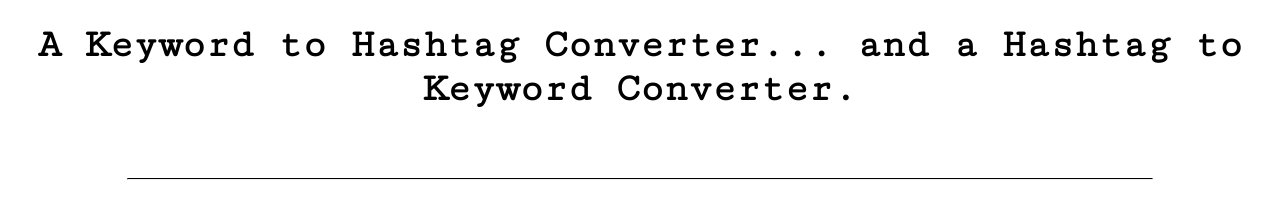
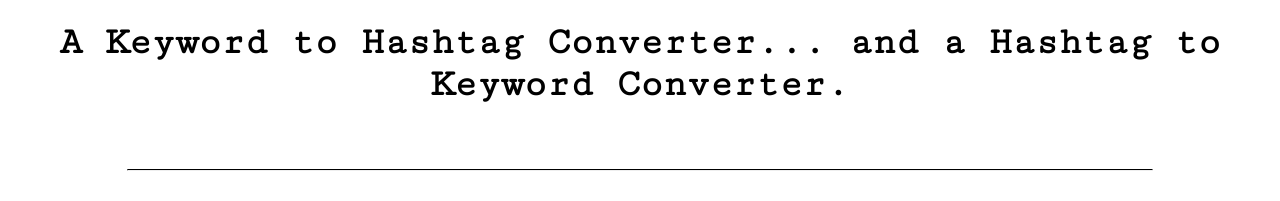
Before and after one commit to Scott-Larsen/Keyword-Hashtag, a plain HTML site: page index.html in a window 1280 px wide. Shown: the part 256-457 px from the top of the page. Drawn offline with nearby package versions, Linux system fonts and the light colour scheme; a web font is replaced by a local one.

Commit message:
CSS changes to shrink text

```diff
--- a/Keyword-Hashtag.css
+++ b/Keyword-Hashtag.css
@@ -16,7 +16,7 @@ h1 {
   font-family: Permanent Marker, sans-serif;
 }
 
-h6 {
+h5 {
   font-size: 80%;
 }
 h6 {
```
Also changed, not shown: 1 other file.
